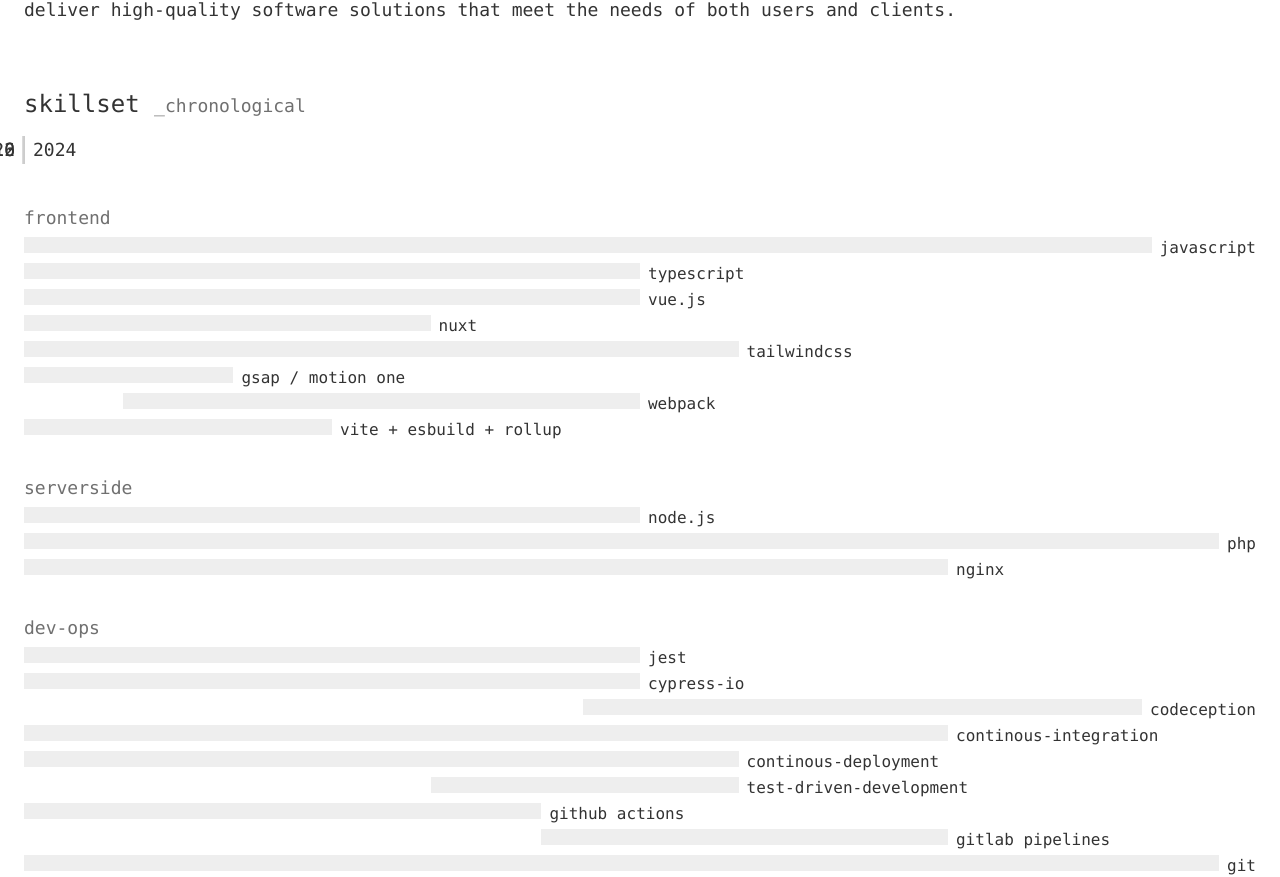
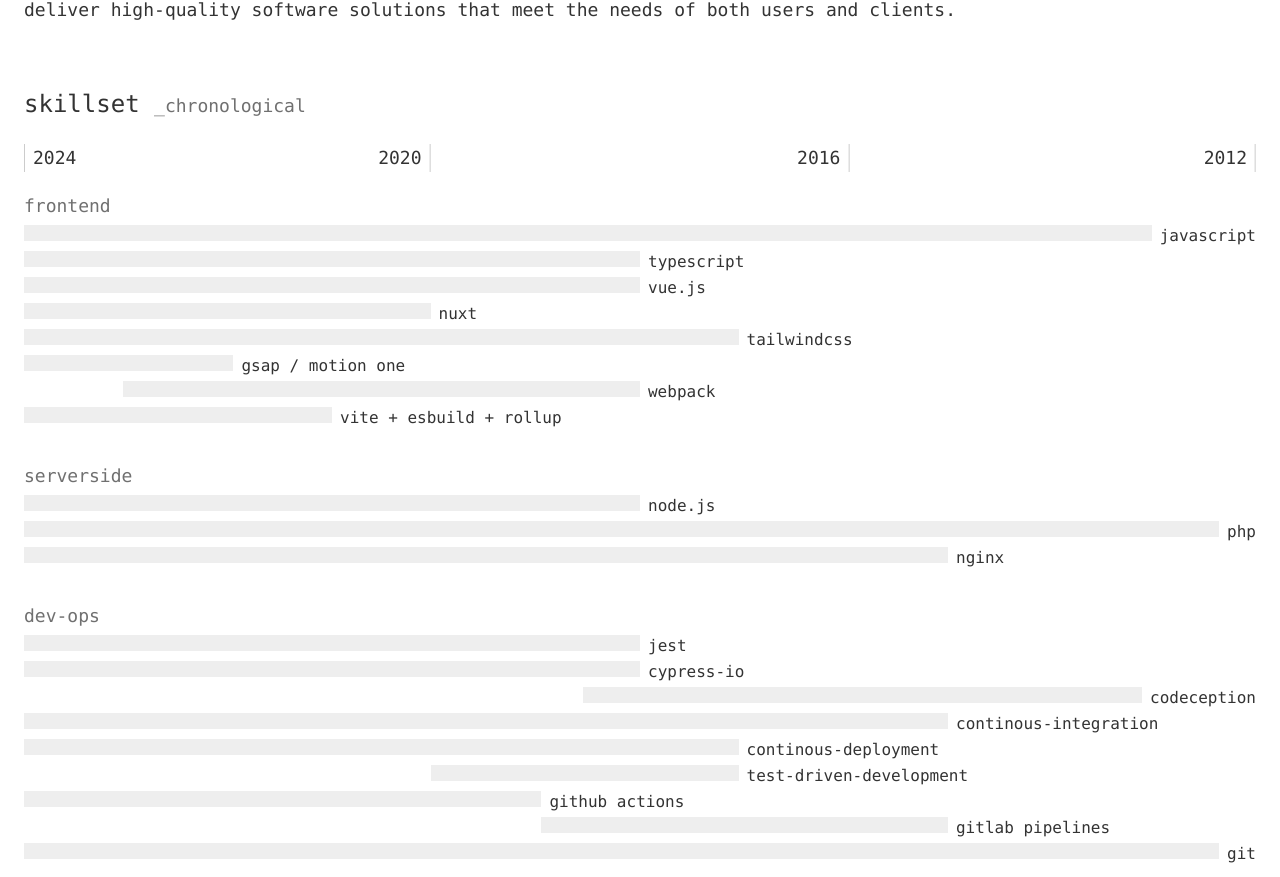
Before and after one commit to cewald/website, a Nuxt app: page /cv in a window 1280 px wide. Shown: the part 611-1488 px from the top of the page. Built offline with nearby package versions, Linux system fonts and the light colour scheme; a web font is replaced by a local one.

Commit message:
Add conditional headers for skill-gant

```diff
--- a/src/components/cv/SectionTitle.vue
+++ b/src/components/cv/SectionTitle.vue
@@ -8,7 +8,7 @@ defineProps<{
 
 <template>
   <h2
-    class="text-xl lowercase md:text-2xl mb-4 w-full"
+    class="text-xl lowercase md:text-2xl mb-6 w-full"
     :aria-label="ariaLabel"
   >
     {{ title }}
--- a/src/components/cv/SkillGantt.vue
+++ b/src/components/cv/SkillGantt.vue
@@ -23,9 +23,10 @@ const skillset = ref(Skillset as SkillSetSection[])
 const endDate = ref(new Date(new Date().getFullYear().toString()))
 
 const containerEl = ref<HTMLElement | null>(null)
-const yearScaleEl = ref<InstanceType<typeof CvSkillGanttHeader> | null>(null)
+const yearScaleEl = ref<InstanceType<typeof CvSkillGanttHeader>[] | null>(null)
 const sectionEl = ref<HTMLElement[] | null>(null)
-const { isReady } = useSkillGantScroll(containerEl, yearScaleEl, sectionEl)
+
+useSkillGantScroll(containerEl, yearScaleEl, sectionEl)
 
 const skillsetStruct = computed(() => {
   return ([ ...skillset.value ]).map(section => {
@@ -94,14 +95,9 @@ const startDate = computed(() => {
 <template>
   <div
     ref="containerEl"
-    :class="{ 'overflow-x-visible': isReady }"
+    class="overflow-hidden"
   >
-    <div :class="{ 'w-[200vw] pr-8 md:pr-0 md:w-auto print:w-auto print:pr-0': isReady }">
-      <CvSkillGanttHeader
-        ref="yearScaleEl"
-        :start-date="startDate"
-        :end-date="endDate"
-      />
+    <div class="w-[200vw] pr-8 md:pr-0 md:w-auto print:w-auto print:pr-0">
       <div ref="sectionsWrapperEl">
         <div
           v-for="({ section, skills }, i) in skillsetStruct"
@@ -114,6 +110,12 @@ const startDate = computed(() => {
           role="list"
           :aria-label="section"
         >
+          <CvSkillGanttHeader
+            ref="yearScaleEl"
+            :start-date="startDate"
+            :end-date="endDate"
+            :class="{ 'print:hidden md:hidden': i > 0 }"
+          />
           <h3
             class="flex items-baseline font-mono text-base-semilight dark:text-white mb-1"
             aria-hidden="true"
--- a/src/components/cv/SkillGanttHeader.vue
+++ b/src/components/cv/SkillGanttHeader.vue
@@ -21,7 +21,7 @@ const yearScale = computed(() => {
 
 <template>
   <div
-    class="relative mb-8 h-9  mr-8 md:mr-0 print:mr-0 bg-white"
+    class="relative mb-3 h-9  mr-8 md:mr-0 print:mr-0 bg-white"
   >
     <div
       v-for="({ year, percent }, i) in yearScale"
--- a/src/composables/skillGantScroll.ts
+++ b/src/composables/skillGantScroll.ts
@@ -6,29 +6,48 @@ gsap.registerPlugin(ScrollTrigger)
 
 export const useSkillGantScroll = (
   containerEl: Ref<HTMLElement | null>,
-  yearScaleEl: Ref<InstanceType<typeof CvSkillGanttHeader> | null>,
+  yearScaleEl: Ref<InstanceType<typeof CvSkillGanttHeader>[] | null>,
   sectionEl: Ref<HTMLElement[] | null>,
 ) => {
   const isReady = ref(false)
+  const isDomReady = computed(() => sectionEl.value && yearScaleEl.value?.[0].$el && containerEl.value)
 
   onMounted(() => {
     isReady.value = true
 
-    if (sectionEl.value && yearScaleEl.value?.$el && containerEl.value) {
-      window.addEventListener('beforeprint', () => {
-        console.error('Before print', scaleTimeline)
-      })
+    if (isDomReady.value) {
+      const mm = gsap.matchMedia()
 
-      const scaleTimeline = gsap.timeline({
+      mm.add(
+        {
+          isDesktop: '(min-width: 800px)',
+          isMobile: '(max-width: 799px)',
+          reduceMotion: '(prefers-reduced-motion: reduce)',
+        },
+        context => {
+          if (!isDomReady.value) return
+
+          const { isDesktop, isMobile, reduceMotion } = context.conditions as Record<string, boolean>
+          console.error(isDesktop, isMobile, reduceMotion)
+
+          if (isDesktop) {
+            const desktopScaleTimeline = gsap.timeline({
               scrollTrigger: {
                 trigger: containerEl.value,
-          endTrigger: sectionEl.value[sectionEl.value.length - 1],
-          pin: yearScaleEl.value.$el,
+                endTrigger: sectionEl.value?.[sectionEl.value.length - 1],
+                pin: yearScaleEl.value?.[0].$el,
                 pinSpacing: false,
                 start: 'top top',
                 end: '-28px top',
               },
             })
+
+            window.addEventListener('beforeprint', () => {
+              console.error('Before print', desktopScaleTimeline)
+            })
+          }
+        },
+      )
 
       // sectionEl.value.forEach(el => {
       // const tl = gsap.timeline({
```
Lines whose indentation alone changed are shown as unchanged.
